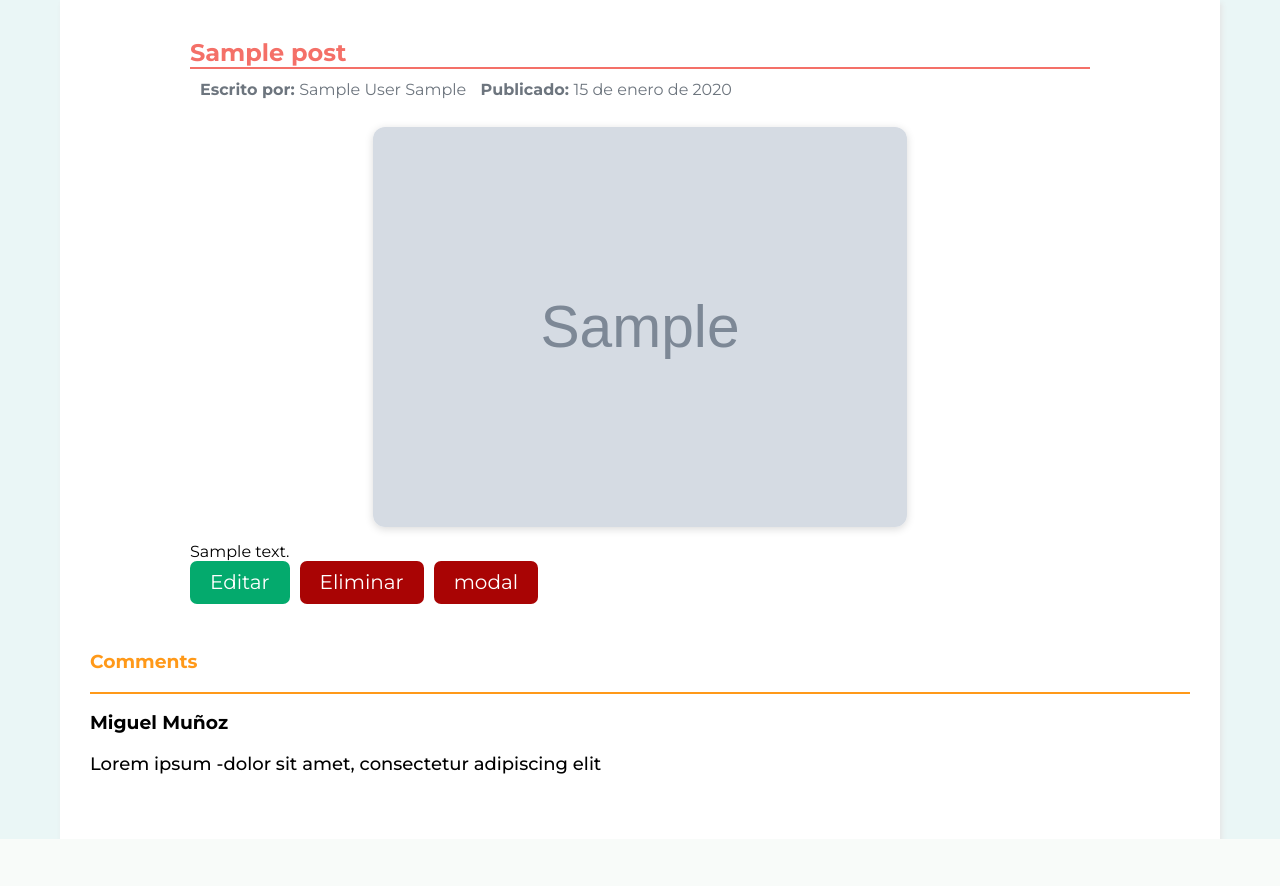
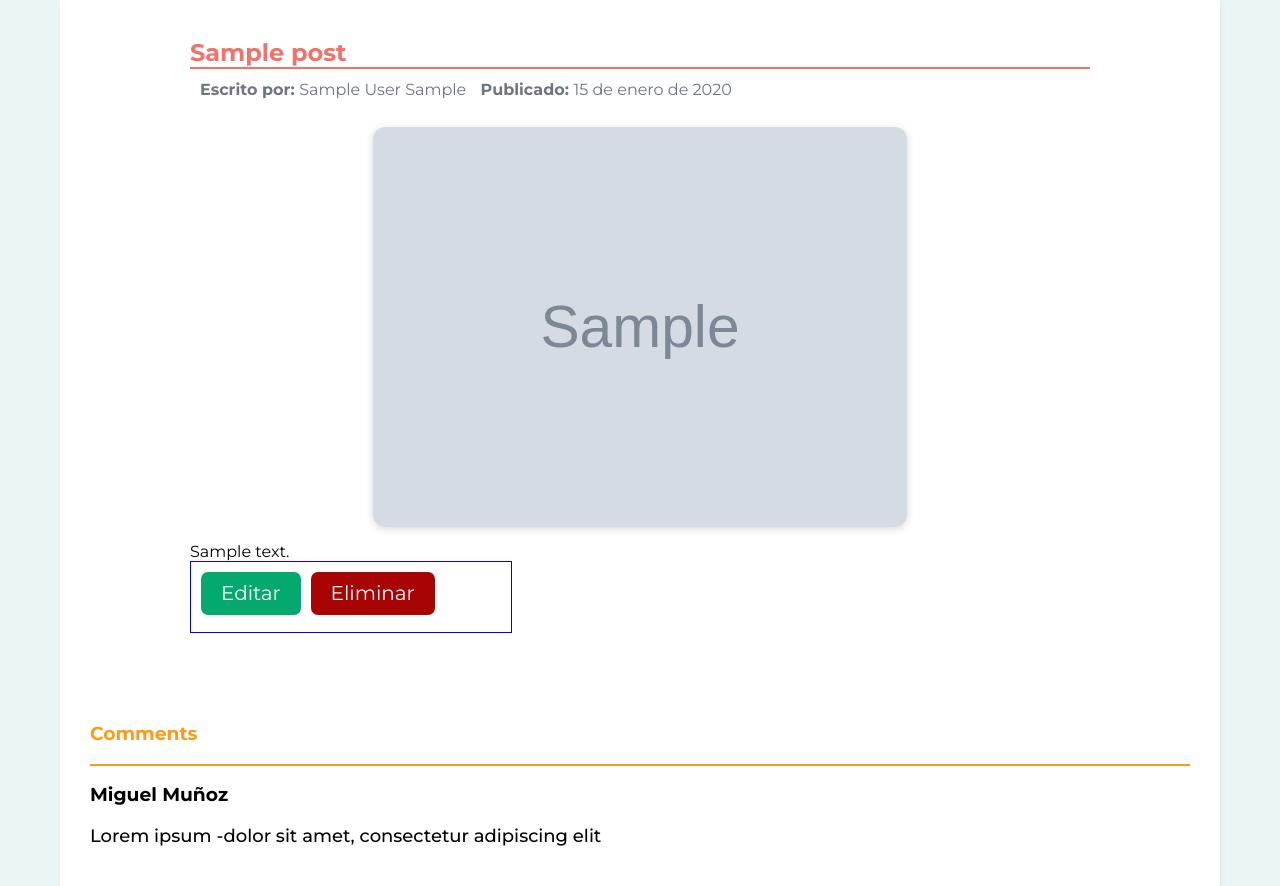
Before and after one commit to migo8591/plantilla, a Flask app: a page that uses app/templates/base.html in a window 1280 px wide. Shown: the part 81-967 px from the top of the page. Before the commit the page ends 920 px from the top, so only its background shows below. Run offline with Flask 3, Linux system fonts and the light colour scheme; a user stored in the database is signed in; tables that the repository leaves empty hold one stand-in row (values such as "Sample post"); grey boxes marked "Sample" are stand-in pictures; one stand-in notice (Sample message) is shown; parts of the project's set-up code (start-up, migrations or seed data) failed here and were passed over.

Commit message:
agregue boton para eliminar un post

```diff
--- a/app/__init__.py
+++ b/app/__init__.py
@@ -55,6 +55,8 @@
     login_manager = LoginManager()
     login_manager.init_app(app)
     login_manager.login_view = 'auth.login'
+    login_manager.login_message = "Your sesion have expired. Please log in again"
+    login_manager.login_message_category="info"
     # Custom error handlers
     register_error_handlers(app)
     @login_manager.user_loader
--- a/app/admin/routes.py
+++ b/app/admin/routes.py
@@ -119,7 +119,8 @@
         abort(404)
     post.delete()
     logger.info(f'{Fore.YELLOW}El post{Fore.RESET} {Fore.RED}{post.title}{Fore.RESET}')
-    return redirect(url_for('admin.list_posts'))
+    flash("Post delete successfully", "success")
+    return redirect(url_for('public.home'))
 
 # --------------------- Users --------------------------#
 @admin_bp.route('/users/')
--- a/app/auth/routes.py
+++ b/app/auth/routes.py
@@ -1,4 +1,4 @@
-from flask import abort, render_template, url_for, redirect, flash, request, current_app
+from flask import abort, render_template, url_for, redirect, flash, request, current_app, session
 from app.common.mail import send_email
 from . import auth
 from .forms import SignupForm, LoginForm
@@ -76,6 +76,7 @@
         user = Users.get_by_email(form.email.data)
         if user is not None and user.check_password(form.password.data):
             login_user(user,remember=form.remember_me.data)
+            session.permanent=True
             next_page = request.args.get('next')
             print(f'Next_page = {next_page}')
             if not next_page or urlparse (next_page).netloc != '':
--- a/app/public/templates/public/home.html
+++ b/app/public/templates/public/home.html
@@ -9,6 +9,8 @@
 {% block content %}
 
 <section class="content">
+    {% with message = get_flashed_messages %}
+    {% endwith%}
     <h2 class="title">Maths Topics</h2>
 
 
--- a/app/public/templates/public/post_view.html
+++ b/app/public/templates/public/post_view.html
@@ -42,18 +42,33 @@
         {{ post.content | safe }}
         {% if current_user.is_authenticated %}
             {% if post.user.id == current_user.id %}
-            <div>
+            <div class="group-botton">
                 <a type="button" class="postView-submit" href="{{url_for('admin.editPost', post_id=post.id)}}">
                     Editar
                 </a>
+                <a type="button" class="postView-delete open-button" href="#">
+                    Eliminar
+                </a>
 
+            </div>
+            <dialog class="modal" id="modal">
+                <h2>Confirmación</h2>
+                <p>Esta seguro que quiere eliminar este post</p>
                 <a type="button" class="postView-delete" href="{{url_for('admin.delete_post', post_id=post.id)}}">
+                    Si
+                </a>
+                <a type="button" class="postView-submit close-button">No</a>
+            </dialog>
+                <!-- <a type="button" class="postView-delete" href="{{url_for('admin.delete_post', post_id=post.id)}}">
                         Eliminar
-                </a>
-                <a type="button" class="postView-delete" href="#">
-                        modal
-                </a>
-            </div>
+                </a> -->
+
+                <!-- <div class="modal">
+                    <h2>Confirmación</h2>
+                    <p>Esta seguro que quiere eliminar este post</p>
+                </div> -->
+
+
             {% endif %}
         {% endif %}
     </article>
--- a/app/static/css/content.css
+++ b/app/static/css/content.css
@@ -1,8 +1,8 @@
 .content{
     background-color: var(--body-website-color);
     max-width: 1100px;
-    height: 800px;
-    min-height:fit-content;
+    /* height: 800px; */
+    min-height:max-content;
     margin: 0 auto;
     padding: 20px 30px;
     box-shadow: 2px 4px 5px var(--navbar-shallow-color);
--- a/app/static/css/public.css
+++ b/app/static/css/public.css
@@ -170,3 +170,35 @@
     transform: translateY(-2px);
     outline: none;
 }
+.group-botton{
+    border: 1px solid blue;
+    width: 300px;
+    height: 50px;
+    /* background: #996161; */
+    padding: 10px;
+    /* max-width: 50ch; */
+}
+
+.modal {
+    /* margin-top: 10px; */
+    padding: 1em;
+    max-width: 50ch;
+    border: 0;
+    box-shadow: 0 0 1em rgb(0 0 0 / .3);
+    width: 400px;
+    height: 120px;
+
+
+    & > * {
+    margin: 0 0 0.5rem 0;
+  }
+}
+/* .modal::backdrop{
+    background: linear-gradient(45deg, red, blue);
+    opacity: .4;
+} */
+.modal::backdrop {
+  background: rgb(0 0 0 / 0.8);
+    /* background: linear-gradient(45deg, red, blue);
+    opacity: .4; */
+}
--- /dev/null
+++ b/app/static/js/modal.js
@@ -0,0 +1,10 @@
+const modal = document.querySelector('#modal');
+const openModal = document.querySelector('.open-button');
+const closeModal = document.querySelector('.close-button');
+
+openModal.addEventListener('click', ()=>{
+    modal.showModal()
+})
+closeModal.addEventListener('click', ()=>{
+    modal.close()
+})
--- a/app/templates/base.html
+++ b/app/templates/base.html
@@ -18,6 +18,7 @@
     {% endblock %}
     <script defer src="{{url_for('static',filename='js/app.js')}}"></script>
     <script defer src="{{url_for('static',filename='js/scripts.js')}}"></script>
+    <script defer src="{{url_for('static',filename='js/modal.js')}}"></script>
 
 </head>
 
```
Also changed, not shown: app/auth/templates/auth/login.html (+10 -0 lines).
